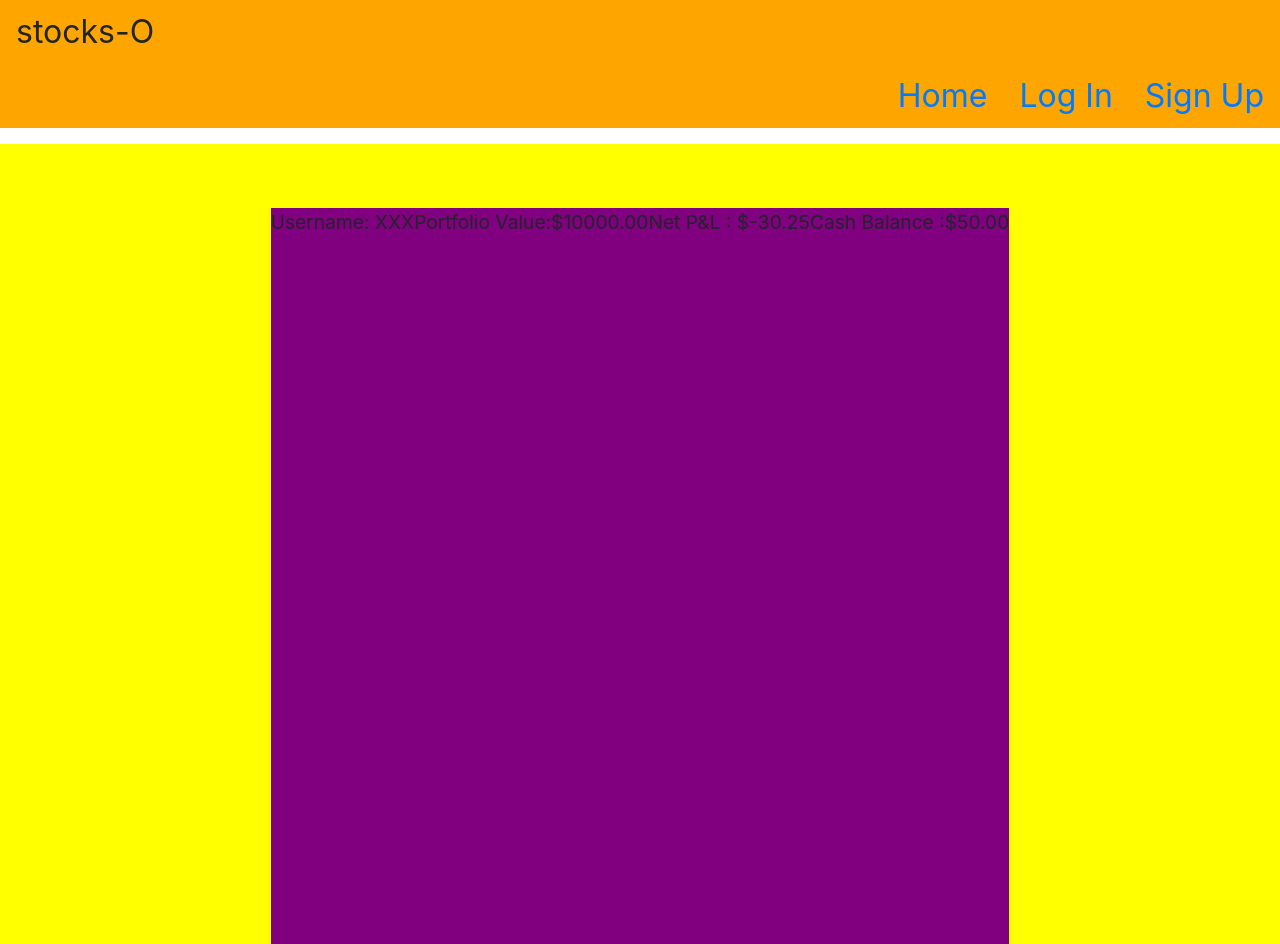
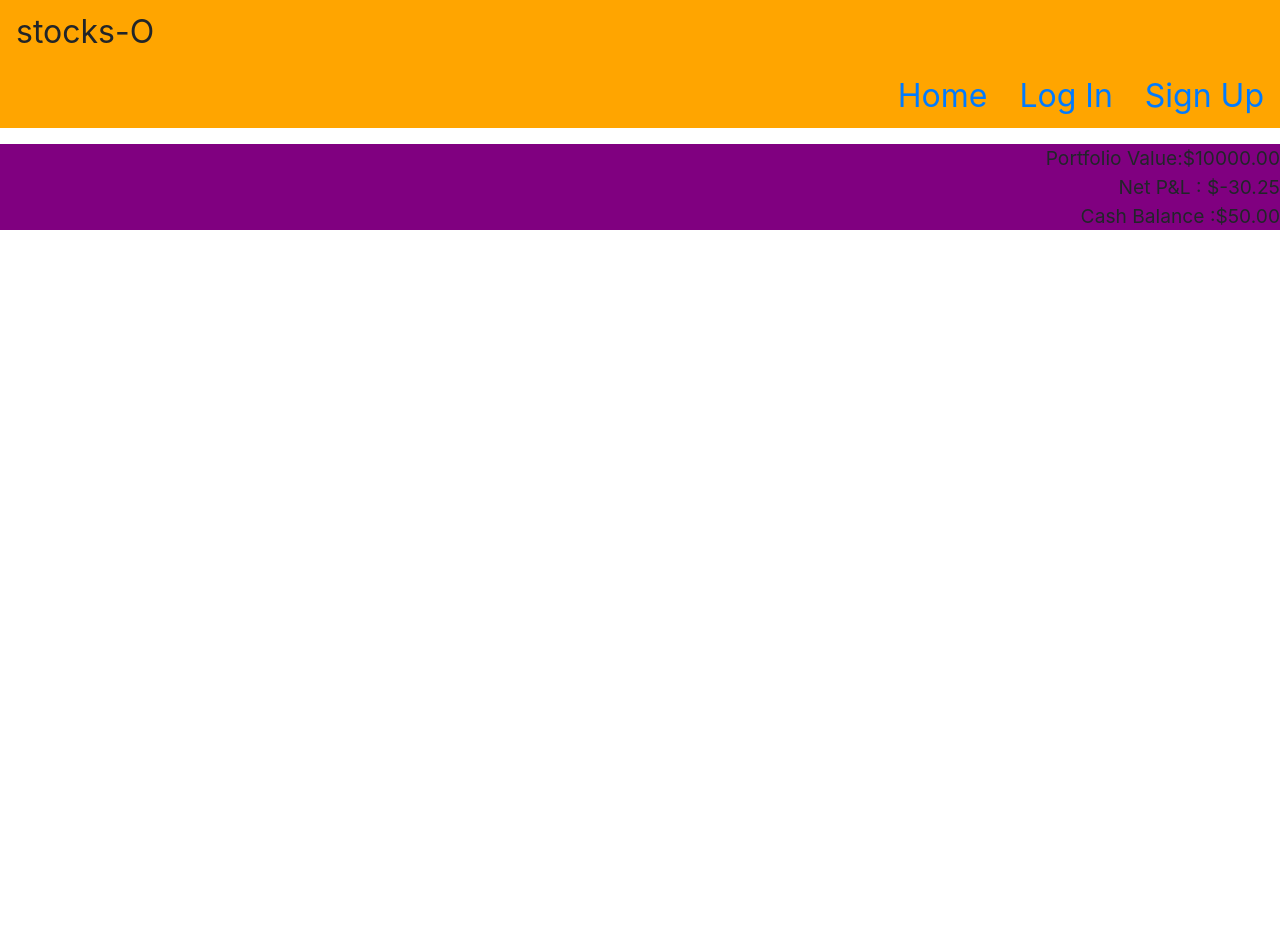
Before and after one commit to Nerajno/stocks-O-frontend, a React (Create React App) app: page /myportfolio in a window 1280 px wide. After the commit the page ends 800 px from the top, so only its background shows below. Built offline with nearby package versions, Linux system fonts and the light colour scheme.

Commit message:
update myportfolio

```diff
--- a/src/components/MyPortfolio.js
+++ b/src/components/MyPortfolio.js
@@ -3,16 +3,17 @@ function MyPortfolio(){
     return(
         <div className="my_portfolio">
             <div className= "portfolio_header">
-                <span>Username: XXX</span>
-                <span>
+                <ul>
+                <li>
                     Portfolio Value:$10000.00
-                </span>
-                <span>
+                </li>
+                <li>
                     Net P&L : $-30.25
-                </span>
-                <span>
+                </li>
+                <li>
                     Cash Balance :$50.00
-                </span>
+                </li>
+                </ul>
 
 
             </div>
--- a/src/index.css
+++ b/src/index.css
@@ -30,7 +30,7 @@ body {
 
 }
 
-.sign-up-page ,.log-in-page, .my_portfolio {
+.sign-up-page ,.log-in-page {
   height:100vh;
  padding-top: 5%;
   display:flex;
@@ -69,9 +69,12 @@ body {
 }
 .portfolio_header{
   background-color: purple;
-  display:block;
-  justify-content: end;
+  text-align: right;
 
+
+}
+.portfolio_header ul{
+  list-style: none;
 
 }
 
```
